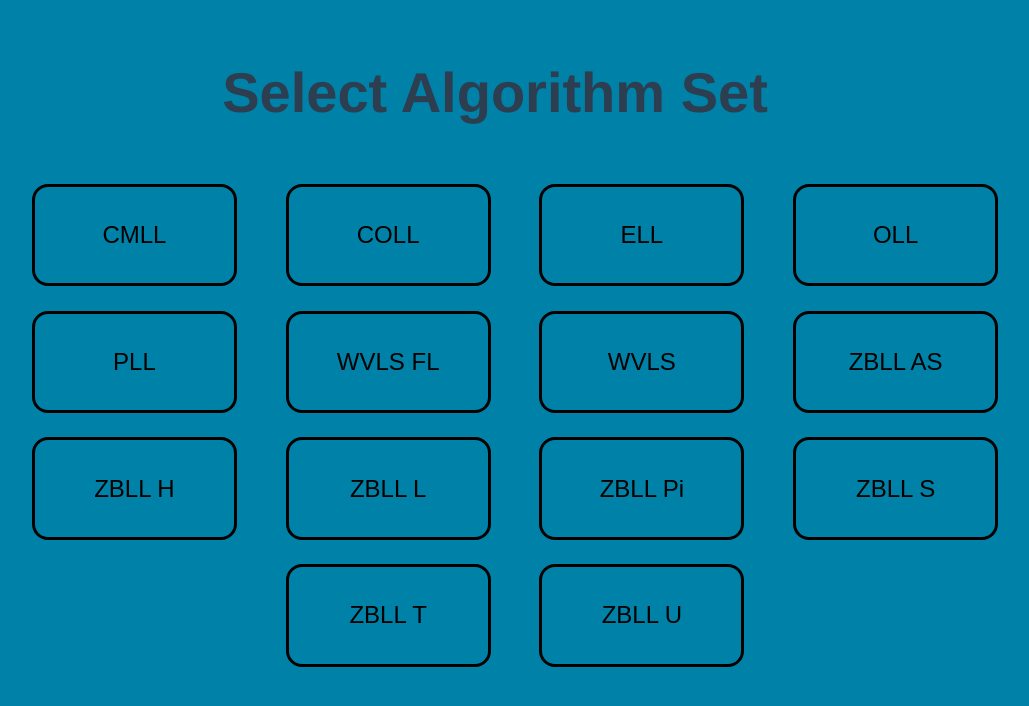
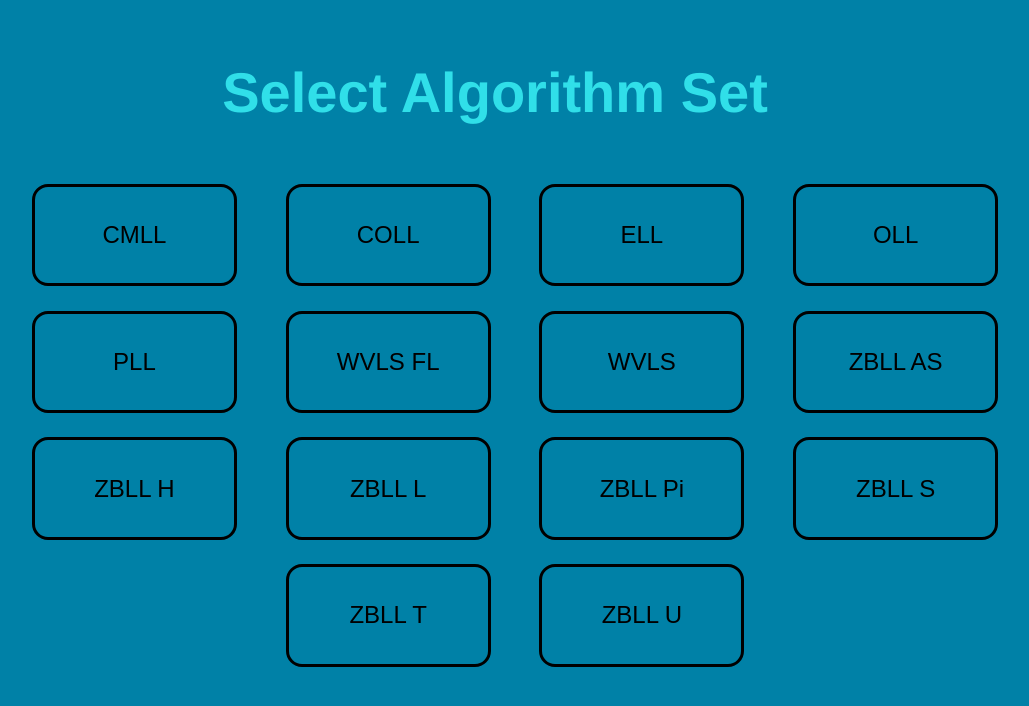
Before and after one commit to LeedsJohn/vue-algorithm-trainer, a Vue app: page / in a window 1280 px wide. Shown: the top 706 px of the page, without its empty margins (145-1174 px from the left). Built offline with nearby package versions, Linux system fonts and the light colour scheme.

Commit message:
Change font color to be consistent

```diff
--- a/src/components/select_algset/TheAlgsetSelector.vue
+++ b/src/components/select_algset/TheAlgsetSelector.vue
@@ -43,6 +43,7 @@ export default {
 <style scoped>
 h2 {
   font-size: 3.5rem;
+  color: #30dfe9;
 }
 
 ul {
```
